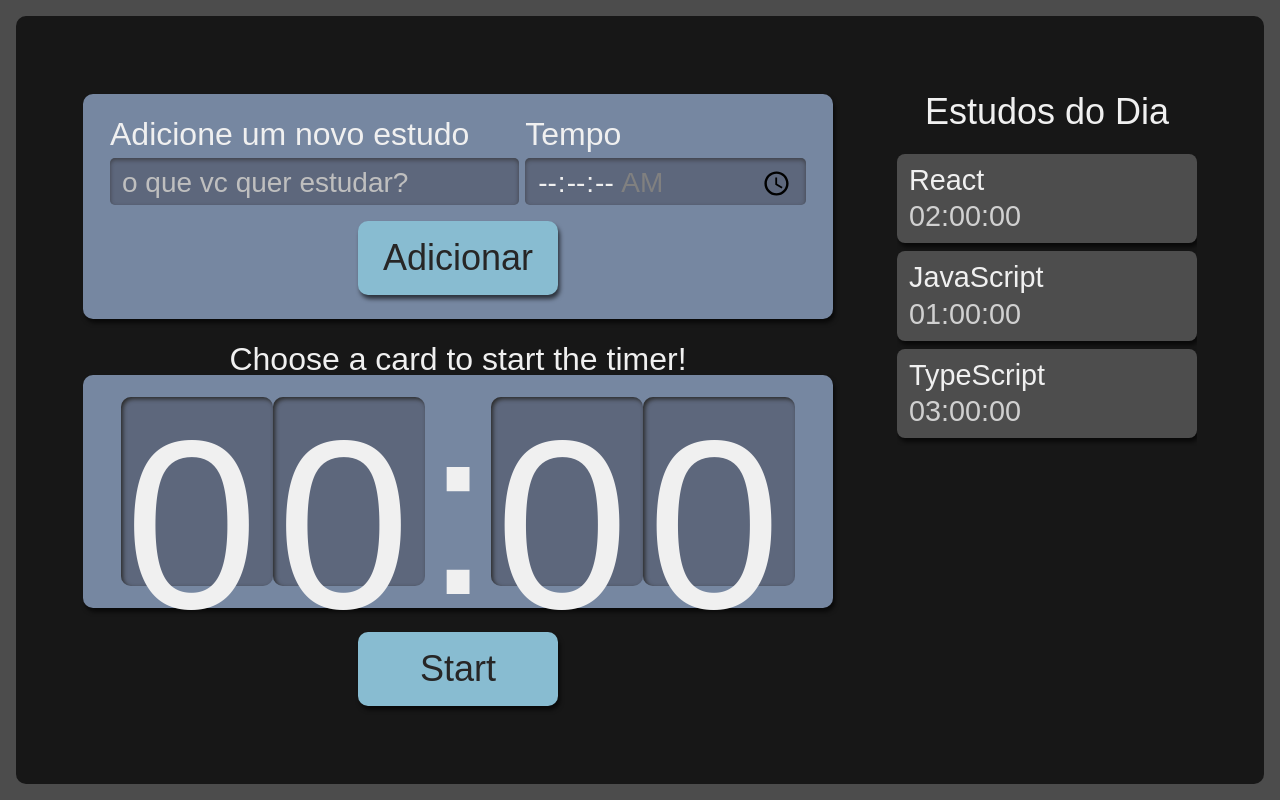
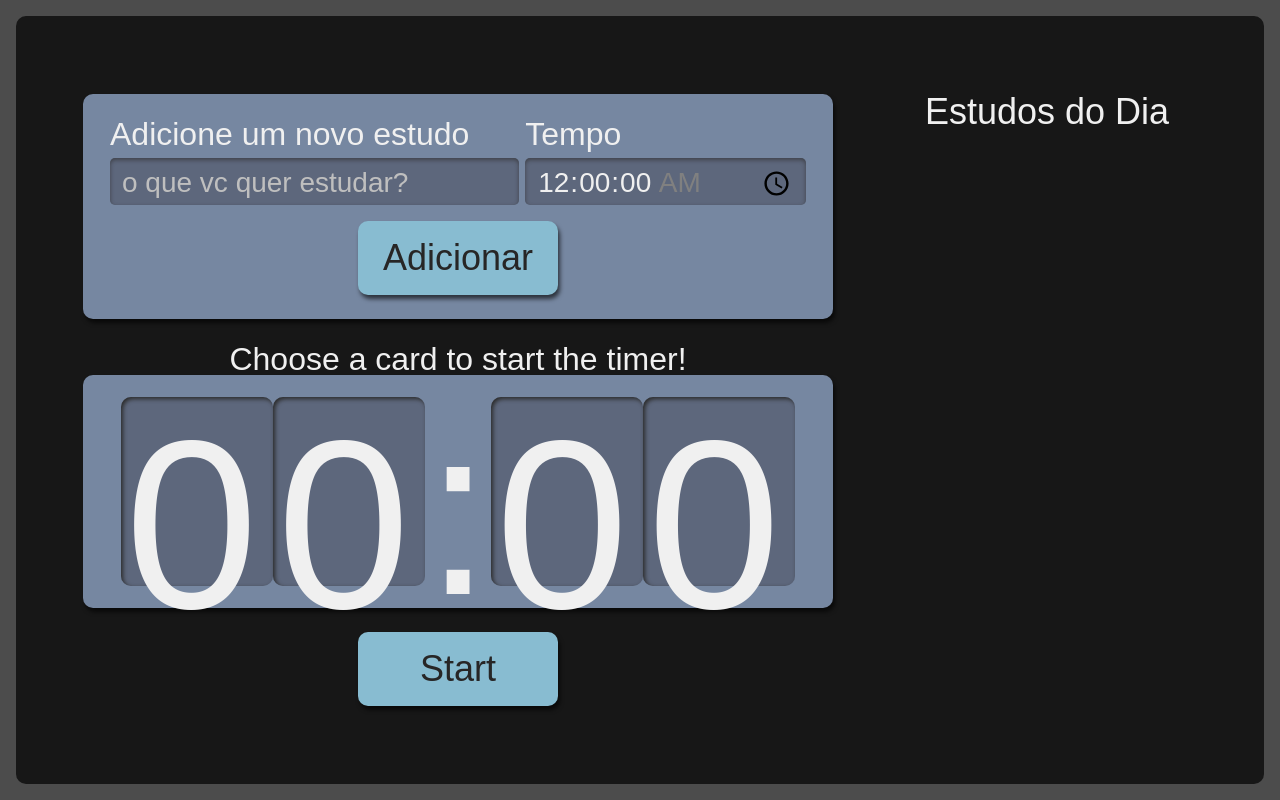
Before and after one commit to TiagoDorini/alura-studies, a React (Create React App) app: page / in a window 1280 px wide. Built offline with nearby package versions, Linux system fonts and the light colour scheme.

Commit message:
feat: create states for components

```diff
--- a/package.json
+++ b/package.json
@@ -14,6 +14,7 @@
     "react-dom": "^18.2.0",
     "react-scripts": "5.0.1",
     "typescript": "^4.9.4",
+    "uuid": "^9.0.0",
     "web-vitals": "^2.1.4"
   },
   "scripts": {
@@ -41,6 +42,7 @@
     ]
   },
   "devDependencies": {
+    "@types/uuid": "^9.0.0",
     "sass": "^1.57.1",
     "typescript-plugin-css-modules": "^4.1.1"
   }
--- a/src/components/AluraButton/index.tsx
+++ b/src/components/AluraButton/index.tsx
@@ -3,11 +3,16 @@ import style from "./Button.module.scss"
 
 interface IAluraButtonProps {
   children: React.ReactNode
+  type?: "button" | "submit" | "reset" | undefined
 }
 
 class AluraButton extends React.Component<IAluraButtonProps> {
   render() {
-    return <button className={style.botao}>{this.props.children}</button>
+    return (
+      <button type={this.props.type} className={style.botao}>
+        {this.props.children}
+      </button>
+    )
   }
 }
 
--- a/src/components/AluraForm/index.tsx
+++ b/src/components/AluraForm/index.tsx
@@ -1,11 +1,37 @@
 import React from "react"
 import AluraButton from "../AluraButton"
+import { IAluraItem } from "../../types/TasksTypes"
 import style from "./Form.module.scss"
+import { v4 as uuidV4 } from "uuid"
 
-class AluraForm extends React.Component {
+interface IAluraFormProps {
+  setTasks: React.Dispatch<React.SetStateAction<IAluraItem[]>>
+}
+
+class AluraForm extends React.Component<IAluraFormProps> {
+  state: IAluraItem = {
+    duration: "00:00",
+    name: "",
+    completed: false,
+    selected: false,
+    id: "",
+  }
+
+  addTask(event: React.FormEvent<HTMLFormElement>) {
+    event.preventDefault()
+    this.props.setTasks((oldTasks) => [
+      ...oldTasks,
+      { ...this.state, selected: false, completed: false, id: uuidV4() },
+    ])
+    this.setState({
+      name: "",
+      duration: "00:00",
+    })
+  }
+
   render() {
     return (
-      <form className={style.novaTarefa} action="">
+      <form className={style.novaTarefa} onSubmit={this.addTask.bind(this)}>
         <div className={style.inputContainer}>
           <label htmlFor="tarefa">Adicione um novo estudo</label>
           <input
@@ -13,6 +39,10 @@ class AluraForm extends React.Component {
             name="tarefa"
             id="tarefa"
             placeholder="o que vc quer estudar?"
+            value={this.state.name}
+            onChange={(event) =>
+              this.setState({ ...this.state, name: event.target.value })
+            }
             required
           />
         </div>
@@ -25,10 +55,14 @@ class AluraForm extends React.Component {
             id="tempo"
             min="00:00:00"
             max="01:30:00"
+            value={this.state.duration}
+            onChange={(event) =>
+              this.setState({ ...this.state, duration: event.target.value })
+            }
             required
           />
         </div>
-        <AluraButton> Adicionar </AluraButton>
+        <AluraButton type={"submit"}> Adicionar </AluraButton>
       </form>
     )
   }
--- a/src/components/AluraList/AluraItem/index.tsx
+++ b/src/components/AluraList/AluraItem/index.tsx
@@ -1,14 +1,18 @@
+import { IAluraItem } from "../../../types/TasksTypes"
 import style from "../List.module.scss"
 
-interface IAluraItemProps {
-  name: string
-  duration: string
-}
+interface IAluraItemProps extends IAluraItem {}
 
-function AluraItem({ name, duration }: IAluraItemProps) {
+function AluraItem({
+  name,
+  duration,
+  selected,
+  completed,
+  id,
+}: IAluraItemProps) {
   return (
     <li className={style.item}>
-      <h3>{name}</h3>
+      <h3 key={id}>{name}</h3>
       <span>{duration}</span>
     </li>
   )
--- a/src/components/AluraList/index.tsx
+++ b/src/components/AluraList/index.tsx
@@ -1,22 +1,13 @@
-import React from "react"
 import AluraItem from "./AluraItem"
+import { IAluraItem } from "../../types/TasksTypes"
+
 import style from "./List.module.scss"
 
-function AluraList() {
-  const tasks = [
-    {
-      name: "React",
-      duration: "02:00:00",
-    },
-    {
-      name: "JavaScript",
-      duration: "01:00:00",
-    },
-    {
-      name: "TypeScript",
-      duration: "03:00:00",
-    },
-  ]
+interface IAluraListProps {
+  tasks: IAluraItem[]
+}
+
+function AluraList({ tasks }: IAluraListProps) {
   return (
     <aside className={style.listaTarefas}>
       <h2>Estudos do Dia</h2>
--- a/src/pages/App.tsx
+++ b/src/pages/App.tsx
@@ -1,14 +1,17 @@
-import React from "react"
+import { useState } from "react"
 import AluraForm from "../components/AluraForm"
 import AluraList from "../components/AluraList"
+import { IAluraItem } from "../types/TasksTypes"
 import AluraTimer from "../components/AluraTimer"
 import style from "./App.module.scss"
 
 function App() {
+  const [tasks, setTasks] = useState<IAluraItem[]>([])
+
   return (
     <div className={style.AppStyle}>
-      <AluraForm />
-      <AluraList />
+      <AluraForm setTasks={setTasks} />
+      <AluraList tasks={tasks} />
       <AluraTimer />
     </div>
   )
--- /dev/null
+++ b/src/types/TasksTypes.ts
@@ -0,0 +1,7 @@
+export interface IAluraItem {
+  id: string
+  name: string
+  duration: string
+  completed: boolean
+  selected: boolean
+}
```
Also changed, not shown: 1 other file (tests, documents, lock files or other folders).
